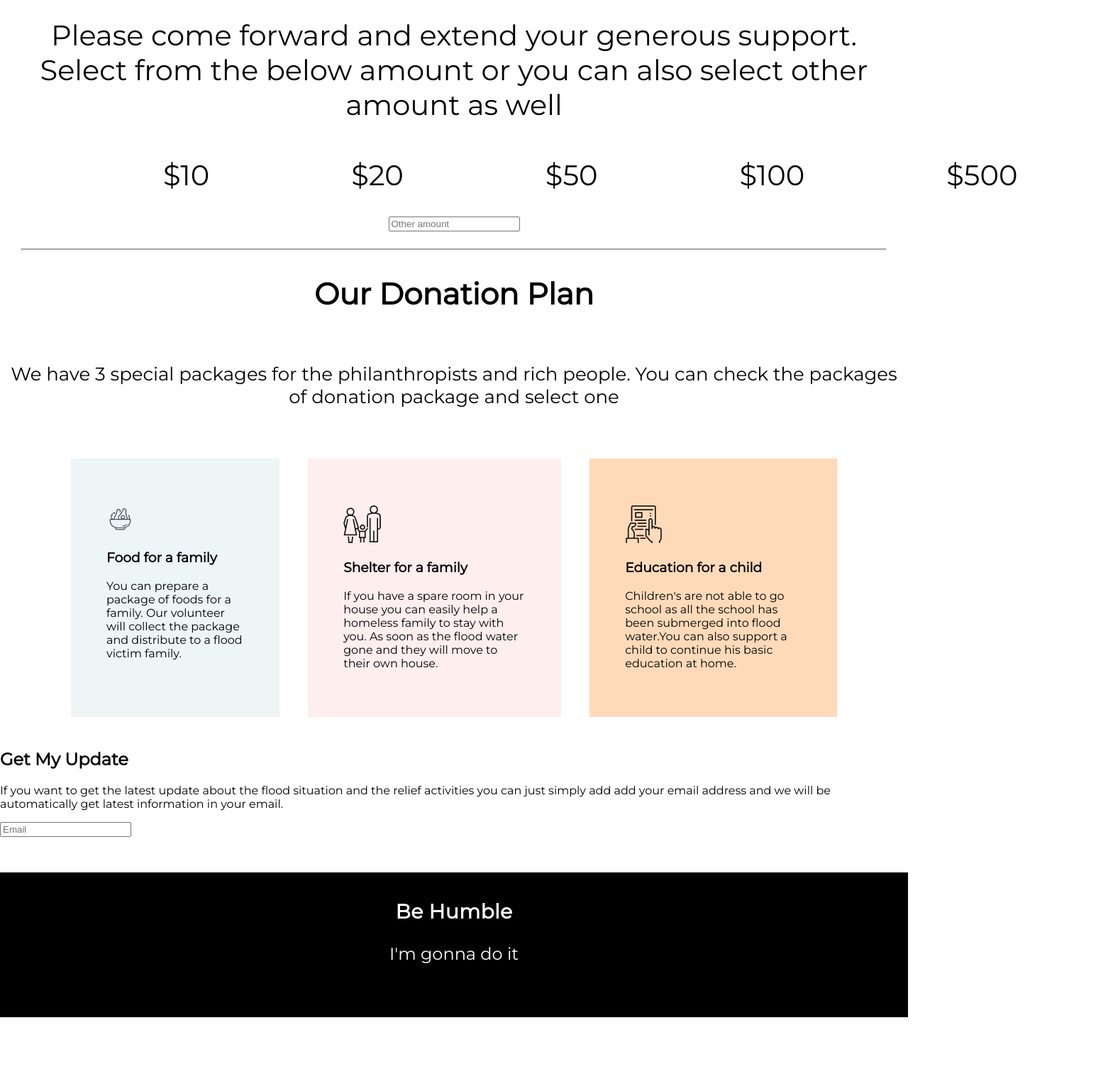
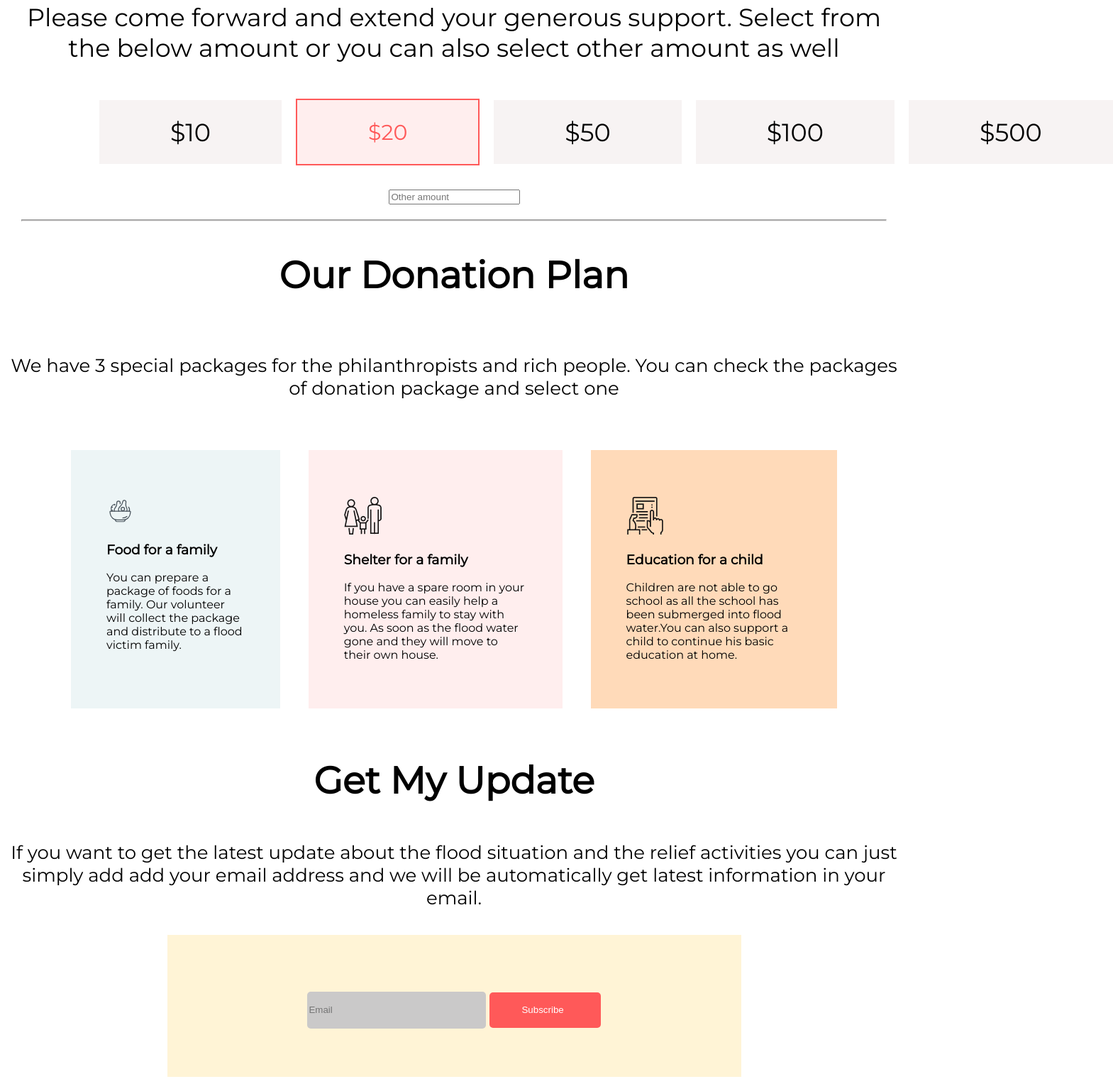
Before and after one commit to waduzzaman/relief-fund, a plain HTML site: page index.html in a window 1280 px wide. Shown: the part 861-2381 px from the top of the page at 71% size, 1569 px wide, since content can reach past the window. Before the commit the page ends 2294 px from the top, so only its background shows below. Drawn offline with Linux system fonts and the light colour scheme.

Commit message:
get update done

```diff
--- a/index.html
+++ b/index.html
@@ -14,7 +14,7 @@
 </head>
 
 <body>
-    <section class="banner">
+    <section id="banner">
         <div class="header">
             <h1 class="head-one">Lets Help Those Who Are </h1>
             <h1 class="head-two">More In Need</h1>
@@ -28,7 +28,7 @@
         </div>
 
     </section>
-    <section class="donate-today">
+    <section id="donate-today">
         <div>
             <h2>Donate Today</h2>
         </div>
@@ -36,11 +36,11 @@
             <p>Please come forward and extend your generous support. Select from the below amount or you can also select other amount as well</p>
         </div>
         <div class="content-box">
-            <div class="content-box">$10</div>
-            <div class="content-box fund-amount">$20</div>
-            <div class="content-box">$50</div>
-            <div class="content-box">$100</div>
-            <div class="content-box">$500</div>
+            <div class="content-box ten">$10</div>
+            <div class="content-box twenty">$20</div>
+            <div class="content-box fifty">$50</div>
+            <div class="content-box hundred">$100</div>
+            <div class="content-box five-hundred">$500</div>
         </div>
 
         <div class="other-amount">
@@ -49,7 +49,7 @@
         </div>
     </section>
 
-    <section>
+    <section id="donation-plan">
         <div class="donation-plan">
             <h2>Our Donation Plan</h2>
         </div>
@@ -88,19 +88,24 @@
                     </p>
                 </div>
                 <h3>Education for a child </h3>
-                <p>Children's are not able to go school as all the school has been submerged into flood water.You can also support a child to continue his basic education at home.</P>
+                <p>Children are not able to go school as all the school has been submerged into flood water.You can also support a child to continue his basic education at home.</P>
             </div>
 
         </div>
     </section>
 
-    <section>
+    <section id="update">
         <div class="get-update">
-            <h2>Get My Update</h2>
-            <p> If you want to get the latest update about the flood situation and the relief activities you can just simply add add your email address and we will be automatically get latest information in your email.</p>
+            <div class=" update-header">
+                <h2 class="update-title">Get My Update</h2>
+                <p class="update-text"> If you want to get the latest update about the flood situation and the relief activities you can just simply add add your email address and we will be automatically get latest information in your email.</p>
+            </div>
+
             <div class="subscribe">
-                <input type="email" placeholder="Email">
-
+                <form class="subscribe-email">
+                    <input class="email" email="email" type="text" placeholder="Email">
+                    <button class="subscribe-btn">Subscribe</button>
+                </form>
             </div>
 
         </div>
--- a/style.css
+++ b/style.css
@@ -18,7 +18,7 @@
     margin-top: 5px;
 }
 
-                .banner {
+#banner {
     background-image: url(images/donation3.jpg);
     border-color: black;
     background-position: center;
@@ -48,9 +48,9 @@
     margin-top: 100px;
 }
 
-                .donate-today {
+#donate-today {
     text-align: center;
-                    font-size: 40px;
+    font-size: 35px;
     margin: 30px;
 }
 
@@ -74,12 +74,40 @@
     padding: 5px 100px;
     align-items: center;
 }
-                /*.other-amount {
-                color: none;
+
+.ten {
+    background-color: rgb(247, 243, 243);
+    margin: 10px;
+    height: 80px;
+}
+
+.twenty {
     text-align: center;
     font-size: 30px;
+    border: 2px solid #FF5959;
+    background-color: #FFEEEE;
+    color: #FF5959;
+    margin: 10px;
+    height: 80px;
 }
-            */
+
+.fifty {
+    background-color: rgb(247, 243, 243);
+    margin: 10px;
+    height: 80px;
+}
+
+.hundred {
+    background-color: rgb(247, 243, 243);
+    margin: 10px;
+    height: 80px;
+}
+
+.five-hundred {
+    background-color: rgb(247, 243, 243);
+    margin: 10px;
+    height: 80px;
+}
 
 hr {
     height: 1px;
@@ -97,7 +125,7 @@
 
 .donation-plan {
     text-align: center;
-                    font-size: 28px;
+    font-size: 35px;
 }
 
 .donation-type {
@@ -147,4 +175,45 @@
     font-family: 'Montserrat', sans-serif;
 }
 
-                .subscribe {}
+.update-header {
+    font-size: 35px;
+    text-align: center;
+}
+
+.update-text {
+    font-size: 26px;
+    padding: 10px;
+}
+
+.subscribe {
+    width: 809px;
+    height: 200px;
+    left: 316px;
+    top: 3442px;
+    background: #FFF4D6;
+    margin: auto;
+}
+
+.subscribe-email {
+    padding-top: 80px;
+    text-align: center;
+}
+
+.email {
+    width: 250px;
+    height: 50px;
+    background-color: rgb(202, 201, 201);
+    border: none;
+    border-radius: 5px;
+    padding-right: 0px;
+}
+
+.subscribe-btn {
+    width: 157px;
+    height: 50px;
+    background: #FF5959;
+    border: none;
+    color: white;
+    padding-left: 0px;
+    border-radius: 5px;
+}
```
Lines whose indentation alone changed are shown as unchanged.
